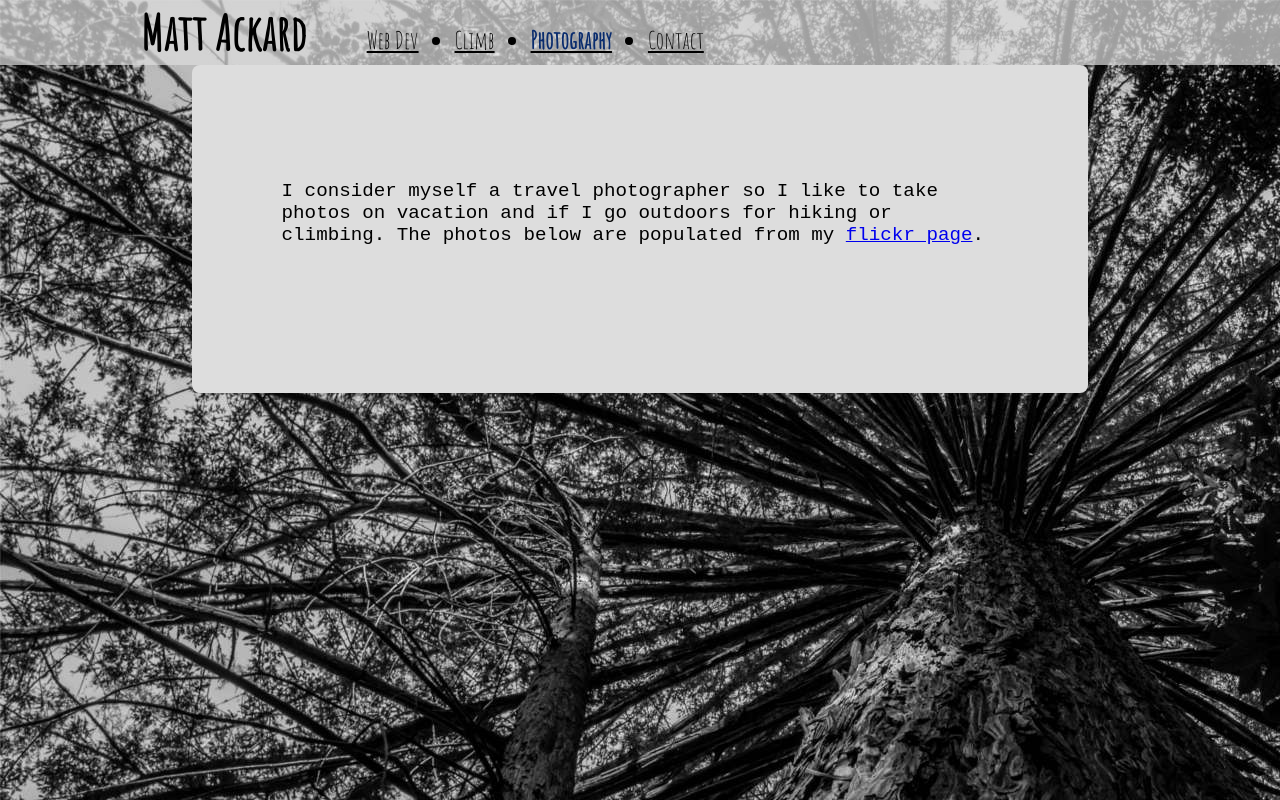
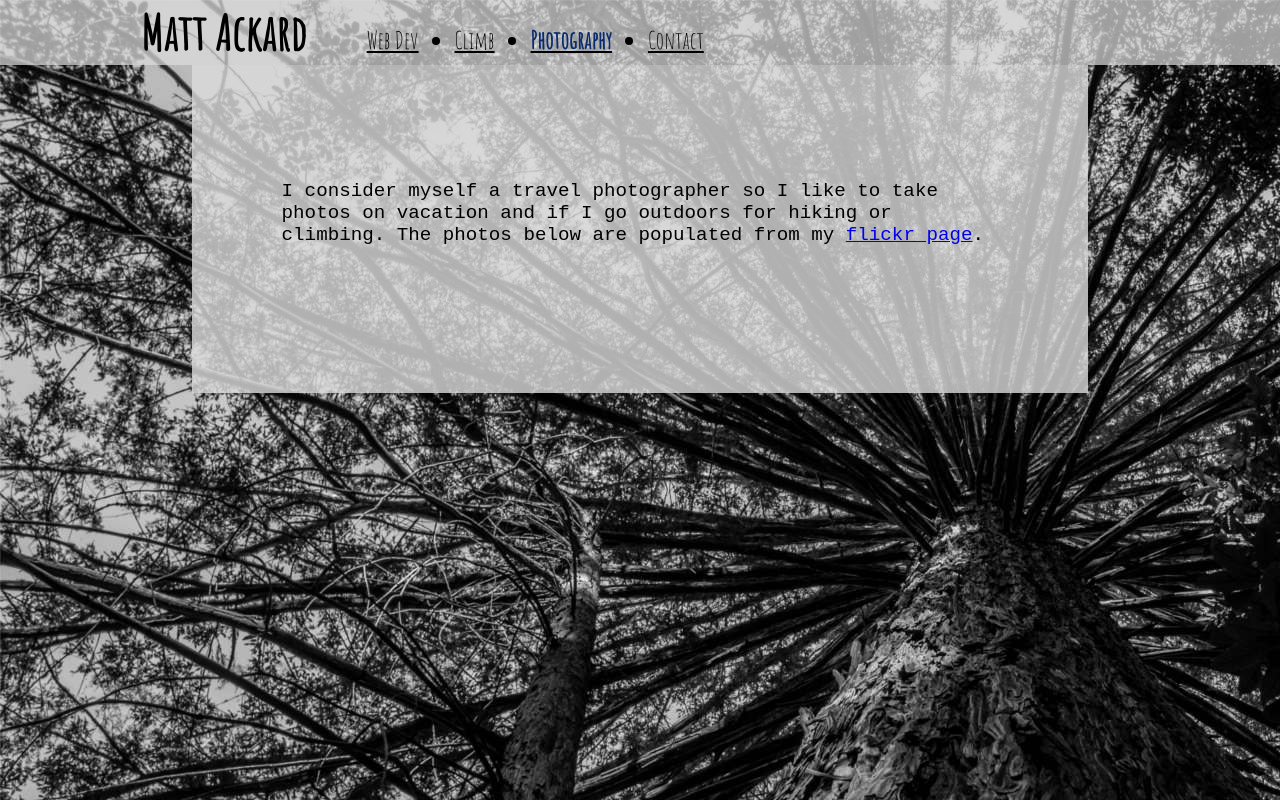
Before and after one commit to mattackard/personal-website, a React (Create React App) app: page /photo in a window 1280 px wide. Built offline with nearby package versions, Linux system fonts and the light colour scheme.

Commit message:
prepare for gh pages deploy

```diff
--- a/package.json
+++ b/package.json
@@ -1,8 +1,10 @@
 {
 	"name": "personal",
+	"homepage": "https://mattackard.xyz",
 	"version": "0.1.0",
 	"private": true,
 	"dependencies": {
+		"gh-pages": "^2.0.1",
 		"jsonp": "^0.2.1",
 		"node-sass": "^4.11.0",
 		"prop-types": "^15.6.2",
@@ -16,7 +18,9 @@
 		"start": "react-scripts start",
 		"build": "react-scripts build",
 		"test": "react-scripts test",
-    "eject": "react-scripts eject"
+		"eject": "react-scripts eject",
+		"predeploy": "npm run build",
+		"deploy": "gh-pages -b master -d build"
 	},
 	"eslintConfig": {
 		"extends": "react-app"
--- a/src/App.scss
+++ b/src/App.scss
@@ -1,11 +1,12 @@
 //variables
 $accent-color: rgb(9, 44, 110);
-$logo-font: "Amatic SC", cursive;
+$logo-font: "Amatic SC",
+cursive;
 //mixins
 @mixin content-background {
     flex-direction: column;
     justify-content: flex-start;
-	background: #ddd;
+    background: rgba(221, 221, 221, 0.8);
     margin: 0 5% 5%;
 }
 
@@ -30,7 +31,7 @@ body {
 }
 
 header {
-	background-color: rgba(221, 221, 221, 0.712);
+    background-color: rgba(221, 221, 221, 0.8);
     padding: 1em 1em 0 1em;
     display: flex;
     position: relative;
@@ -257,6 +258,7 @@ footer {
 
 .mpRoute {
     font-size: 1.4rem;
+    font-weight: bold;
     display: flex;
     flex-direction: column;
     text-align: center;
@@ -271,11 +273,7 @@ footer {
 /*photography page*/
 
 #photoPage {
-	flex-direction: column;
-	justify-content: flex-start;
-	background: #ddd;
-	border-radius: 0.5em;
-	margin: 0 3% 5%;
+    @include content-background;
     h1 {
         font-size: 4rem;
         color: blue;
```
Also changed, not shown: 2 other files (tests, documents, lock files or other folders). Lines whose indentation alone changed are shown as unchanged.
